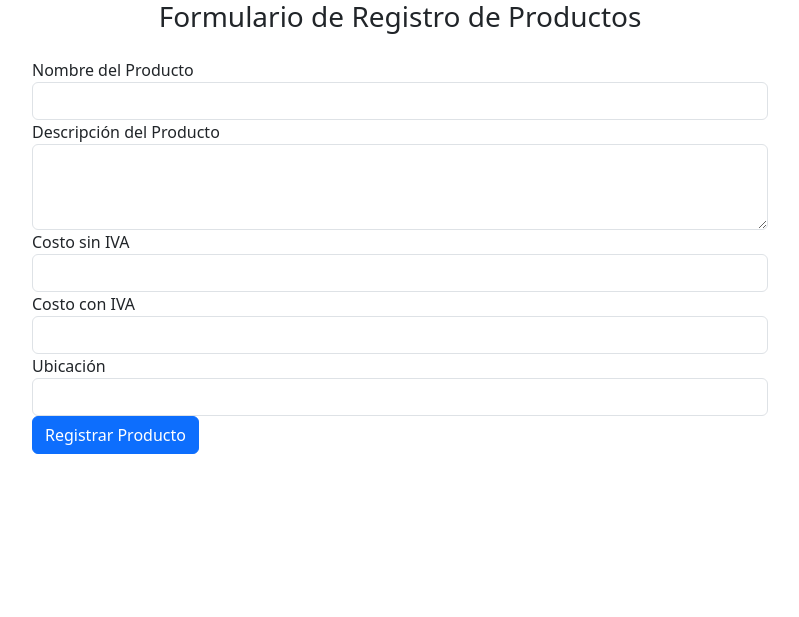
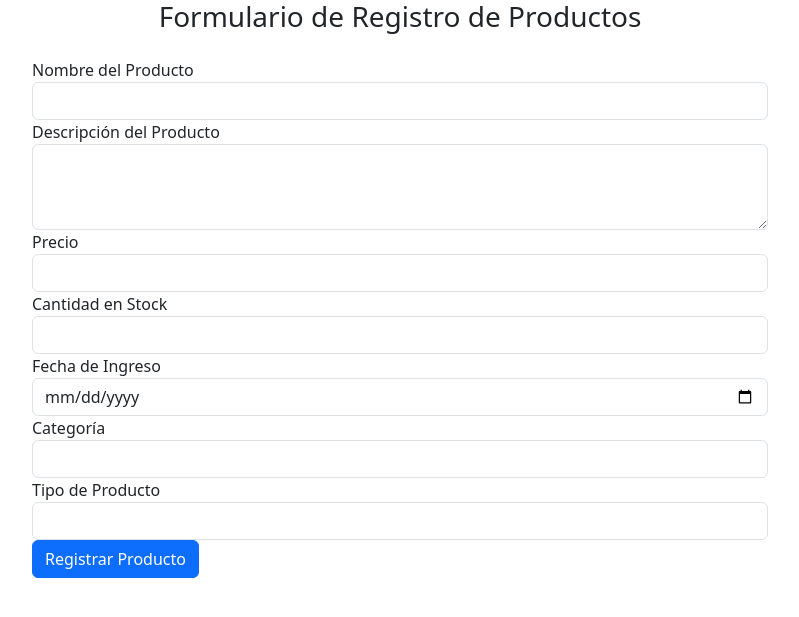
Before and after one commit to AnaBQS0107/Proyecto-Salas, a PHP site: page /FormProductos.php in a window 1280 px wide. Shown: the top 617 px of the page, without its empty margins (240-1039 px from the left). Run offline with PHP 8.4, Linux system fonts and the light colour scheme; some libraries are stand-ins or nearby versions.

Commit message:
Form producto

```diff
--- a/Proyecto-Salas/Vista/FormProductos.php
+++ b/Proyecto-Salas/Vista/FormProductos.php
@@ -1,17 +1,11 @@
 <!doctype html>
-<html lang="en">
+<html lang="es">
   <head>
-    <!-- Required meta tags -->
     <meta charset="utf-8">
     <meta name="viewport" content="width=device-width, initial-scale=1, shrink-to-fit=no">
     <link href="https://fonts.googleapis.com/css?family=Roboto:300,400&display=swap" rel="stylesheet">
-
-    <!-- Bootstrap CSS -->
     <link rel="stylesheet" href="../Css/bootstrap.min.css">
-
-    <!-- Style -->
     <link rel="stylesheet" href="../Css/style.css">
-
     <title>Registro de Productos -- Sistema de Ventas</title>
   </head>
   <body>
@@ -22,26 +16,34 @@
             <div class="mb-4">
               <center><h3>Formulario de Registro de Productos</h3></center>
             </div>
-            <form action="#" method="post">
+            <form action="guardar_producto.php" method="post">
               <div class="form-group">
                 <label for="productName">Nombre del Producto</label>
-                <input type="text" class="form-control" id="productName" required>
+                <input type="text" class="form-control" id="productName" name="productName" required>
               </div>
               <div class="form-group">
                 <label for="productDescription">Descripción del Producto</label>
-                <textarea class="form-control" id="productDescription" rows="3" required></textarea>
+                <textarea class="form-control" id="productDescription" name="productDescription" rows="3"></textarea>
               </div>
               <div class="form-group">
-                <label for="costWithoutVAT">Costo sin IVA</label>
-                <input type="number" class="form-control" id="costWithoutVAT" required>
+                <label for="Precio">Precio</label>
+                <input type="number" class="form-control" id="precio" name="precio" required>
               </div>
               <div class="form-group">
-                <label for="costWithVAT">Costo con IVA</label>
-                <input type="number" class="form-control" id="costWithVAT" required>
+                <label for="cantidad">Cantidad en Stock</label>
+                <input type="number" class="form-control" id="cantidad" name="cantidad" required>
               </div>
               <div class="form-group">
-                <label for="location">Ubicación</label>
-                <input type="text" class="form-control" id="location" required>
+                <label for="fecha">Fecha de Ingreso</label>
+                <input type="date" class="form-control" id="fecha" name="fecha" required>
+              </div>
+              <div class="form-group">
+                <label for="categoria">Categoría</label>
+                <input type="text" class="form-control" id="categoria" name="categoria" required>
+              </div>
+              <div class="form-group">
+                <label for="tipoProducto">Tipo de Producto</label>
+                <input type="number" class="form-control" id="tipoProducto" name="tipoProducto" required>
               </div>
               <input type="submit" value="Registrar Producto" class="btn btn-block btn-primary">
             </form>
--- a/Proyecto-Salas/Vista/Login.php
+++ b/Proyecto-Salas/Vista/Login.php
@@ -15,8 +15,6 @@
     <title>Login -- Sistema de Ventas</title>
   </head>
   <body>
-
-
 
   <div class="content">
     <div class="container">
```
